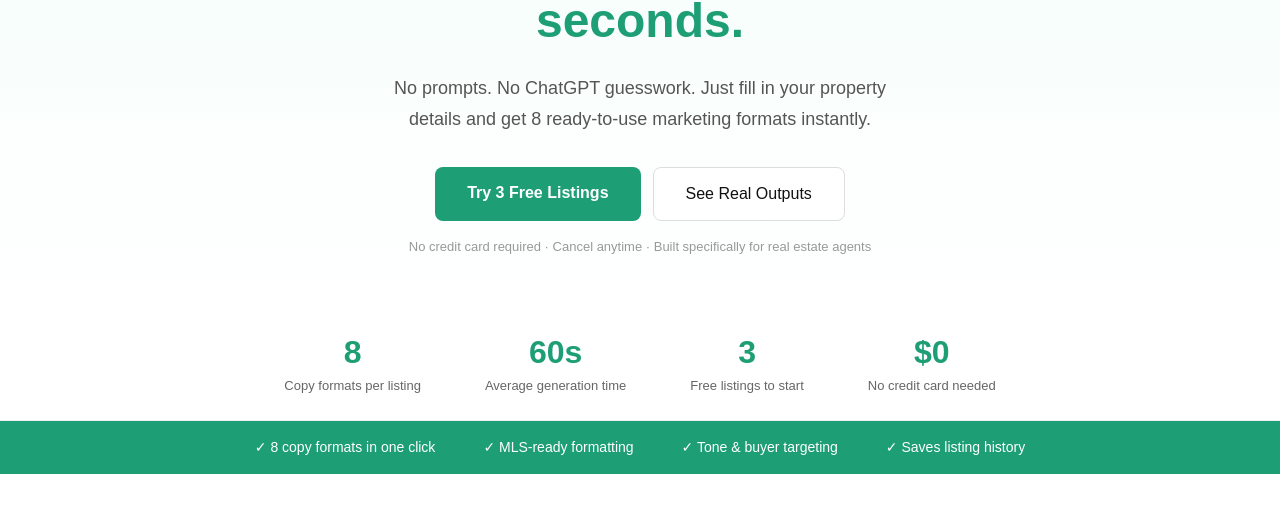
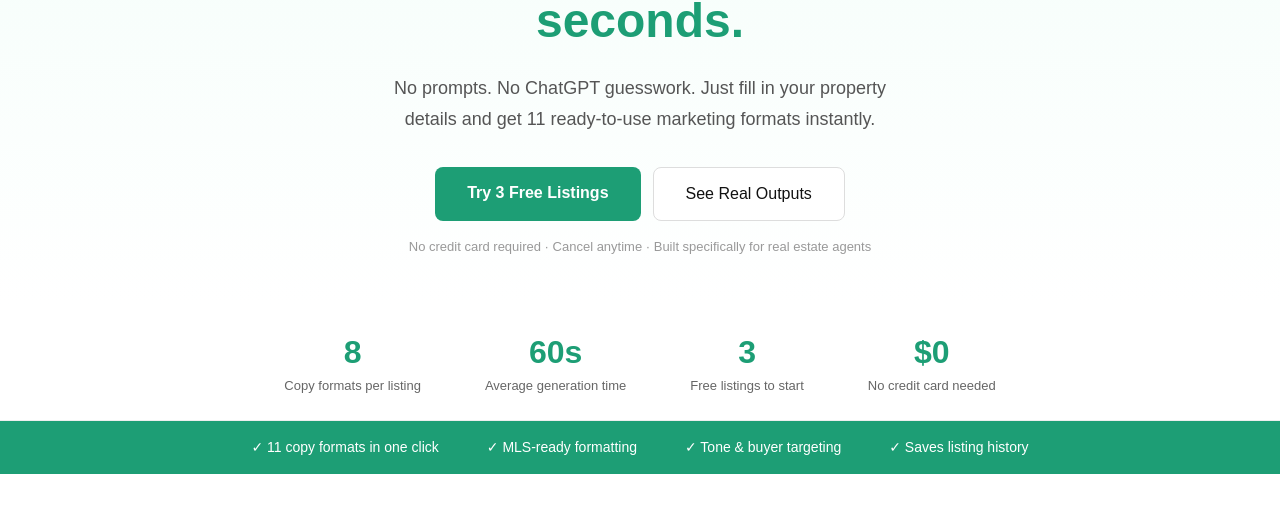
Before and after one commit to APD013/listing-whisperer, a Next.js app: page / in a window 1280 px wide. Shown: the part 381-889 px from the top of the page. Built offline with nearby package versions, Linux system fonts and the light colour scheme.

Commit message:
Update format count from 8 to 11

```diff
--- a/src/app/page.tsx
+++ b/src/app/page.tsx
@@ -35,7 +35,7 @@ export default function Home() {
           <span style={{color:'#1D9E75'}}>in under 60 seconds.</span>
         </h1>
         <p style={{fontSize:'1.125rem',color:'#555',maxWidth:'520px',margin:'0 auto 2rem',lineHeight:'1.7'}}>
-          No prompts. No ChatGPT guesswork. Just fill in your property details and get 8 ready-to-use marketing formats instantly.
+          No prompts. No ChatGPT guesswork. Just fill in your property details and get 11 ready-to-use marketing formats instantly.
         </p>
         <div style={{display:'flex',gap:'12px',justifyContent:'center',flexWrap:'wrap',marginBottom:'1rem'}}>
           <a href="/signup" style={{background:'#1D9E75',color:'#fff',padding:'14px 32px',borderRadius:'8px',textDecoration:'none',fontWeight:'600',fontSize:'16px'}}>
@@ -68,7 +68,7 @@ export default function Home() {
       {/* PROOF BAR */}
       <section style={{background:'#1D9E75',padding:'1rem 2rem'}}>
         <div style={{maxWidth:'800px',margin:'0 auto',display:'flex',justifyContent:'center',gap:'3rem',flexWrap:'wrap'}}>
-          {['8 copy formats in one click','MLS-ready formatting','Tone & buyer targeting','Saves listing history'].map(item => (
+          {['11 copy formats in one click','MLS-ready formatting','Tone & buyer targeting','Saves listing history'].map(item => (
             <span key={item} style={{color:'#fff',fontSize:'14px',fontWeight:'500'}}>✓ {item}</span>
           ))}
         </div>
@@ -211,7 +211,7 @@ export default function Home() {
             <ul style={{fontSize:'14px',color:'#555',lineHeight:'2.2',paddingLeft:'0',listStyle:'none',marginBottom:'1.5rem'}}>
               <li>✅ 3 free listings</li>
               <li>✅ 3 free rewrites</li>
-              <li>✅ All 8 copy formats</li>
+              <li>✅ All 11 copy formats</li>
               <li>✅ MLS, Instagram, Email & more</li>
               <li>✅ No credit card required</li>
             </ul>
@@ -225,7 +225,7 @@ export default function Home() {
             <ul style={{fontSize:'14px',color:'#e0f7ee',lineHeight:'2.2',paddingLeft:'0',listStyle:'none',marginBottom:'1.5rem'}}>
               <li>✅ Unlimited listings</li>
               <li>✅ Unlimited rewrites</li>
-              <li>✅ All 8 copy formats</li>
+              <li>✅ All 11 copy formats</li>
               <li>✅ Saved listing history</li>
               <li>✅ Email copy to yourself</li>
               <li>✅ Real estate-specific workflow</li>
```
